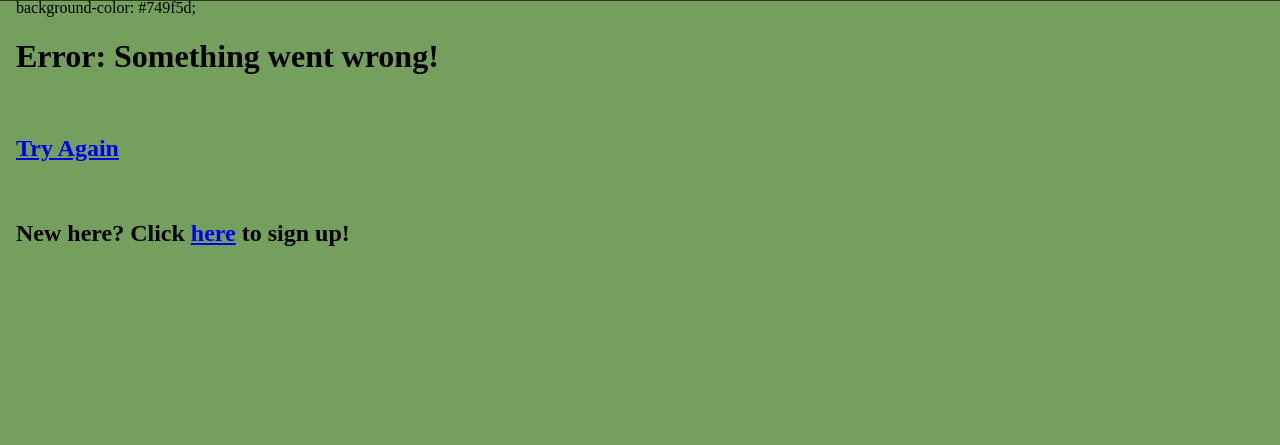
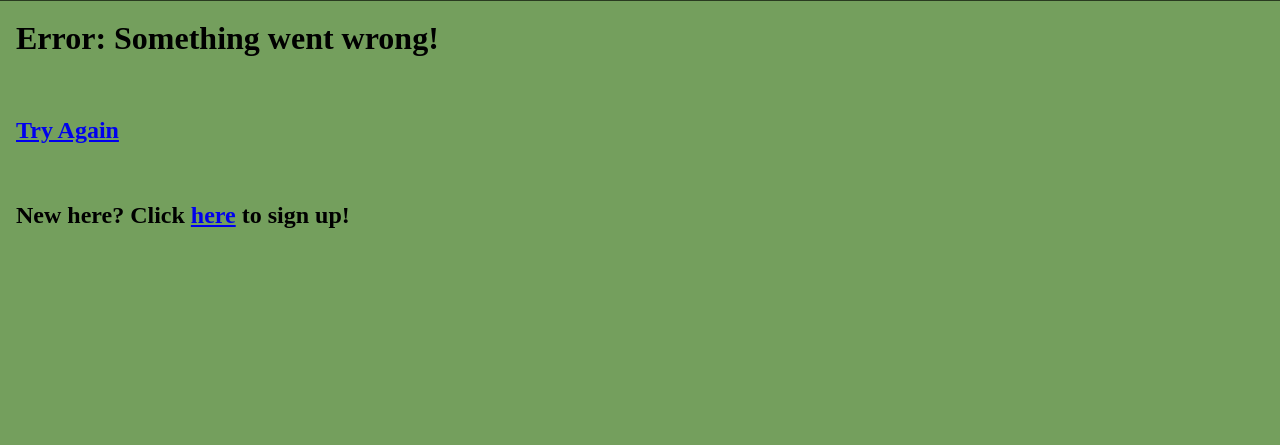
Before and after one commit to sarawille7/timber, a PHP site: page /noUser.php in a window 1280 px wide. Shown: the part 47-492 px from the top of the page. Run offline with PHP 8.4, Linux system fonts and the light colour scheme.

Commit message:
forgot something

```diff
--- a/noUser.php
+++ b/noUser.php
@@ -5,7 +5,6 @@
 include("menu.PHP");
 ?>
 <div class = "main">
-background-color: #749f5d;
   <h1> Error: Something went wrong! </h1>
 <br>
   <h2><a href="login.php"> Try Again</a></h2>
```
